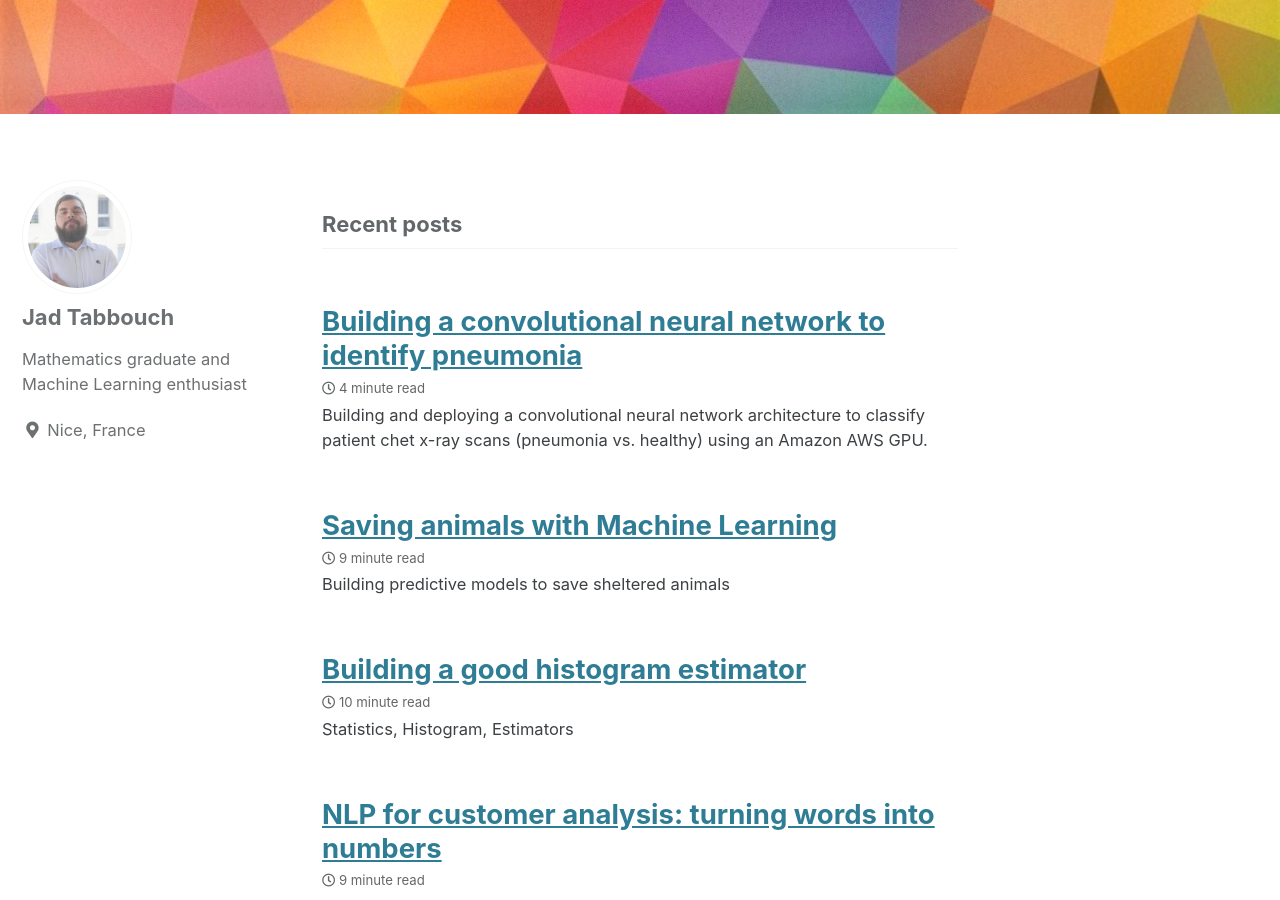
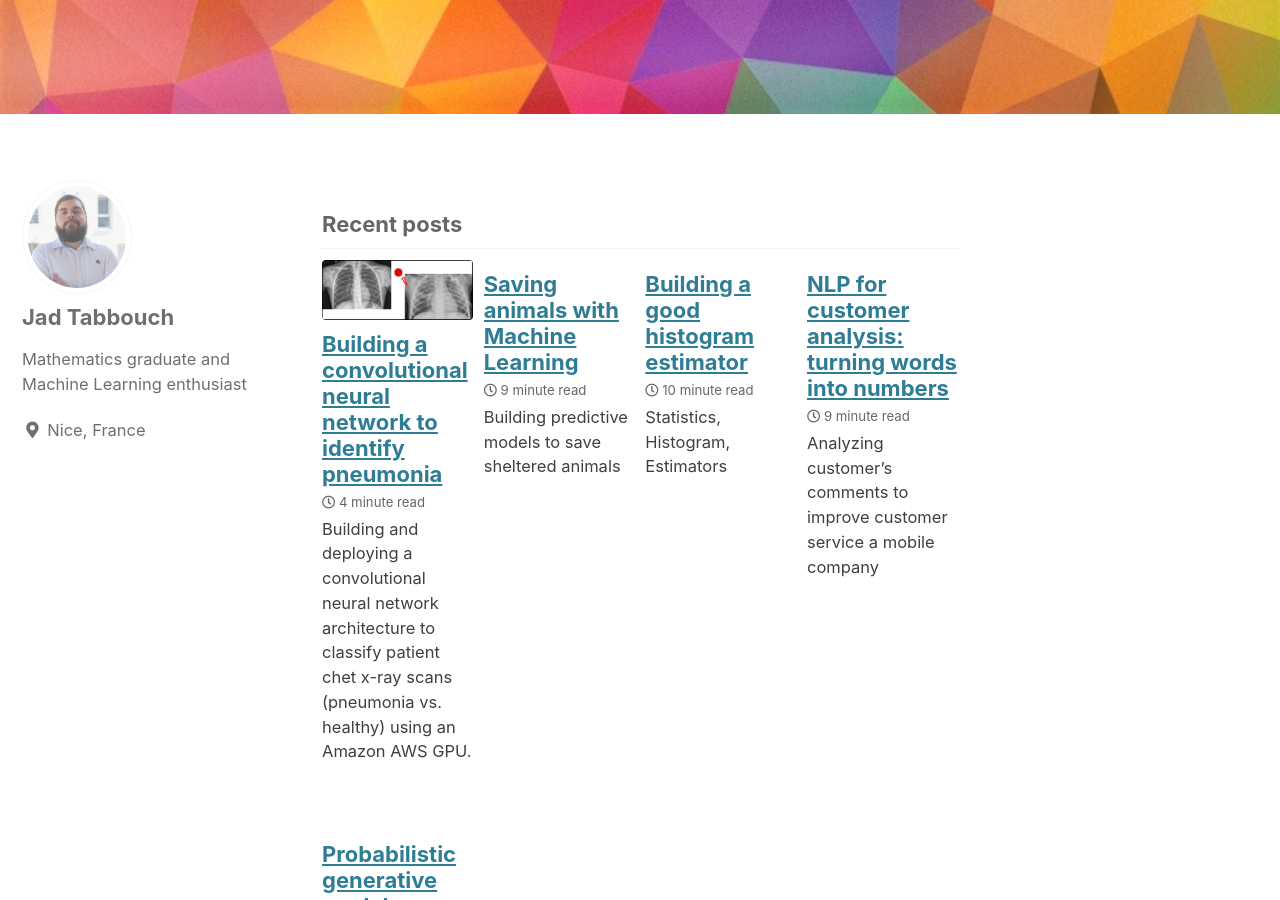
Before and after one commit to jad-tab/jad-tab.github.io, a Jekyll site: the page built from index.html, in a window 1280 px wide and 900 px high, scrolled down 386 px. Built offline with Jekyll 4.4.1, drawn with Linux system fonts in a browser that asks for light colours; cached includes are drawn as plain includes; the list of posts is cut into pages by our own code.

Commit message:
Update home.html

```diff
--- a/_layouts/home.html
+++ b/_layouts/home.html
@@ -14,7 +14,7 @@ layout: archive
 {% assign entries_layout = page.entries_layout | default: 'list' %}
 <div class="entries-{{ entries_layout }}">
   {% for post in posts %}
-    {% include archive-single.html type=entries_layout %}
+    {% include archive-single.html type="grid" %}
   {% endfor %}
 </div>
 
```
